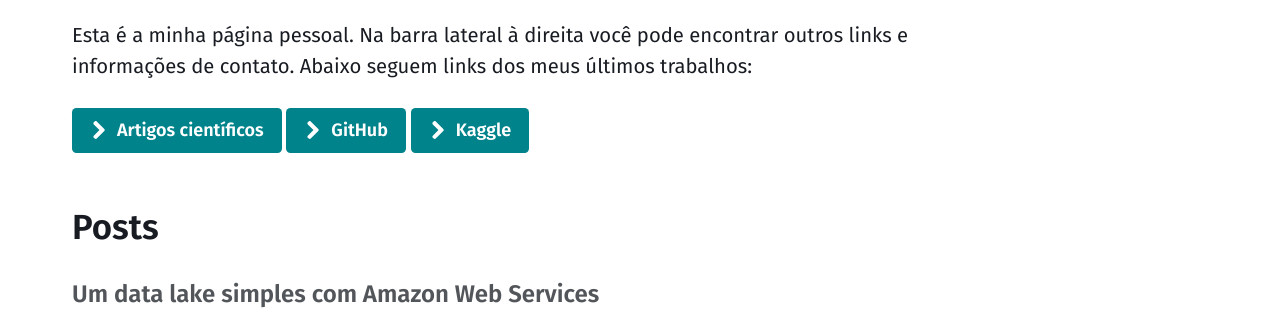
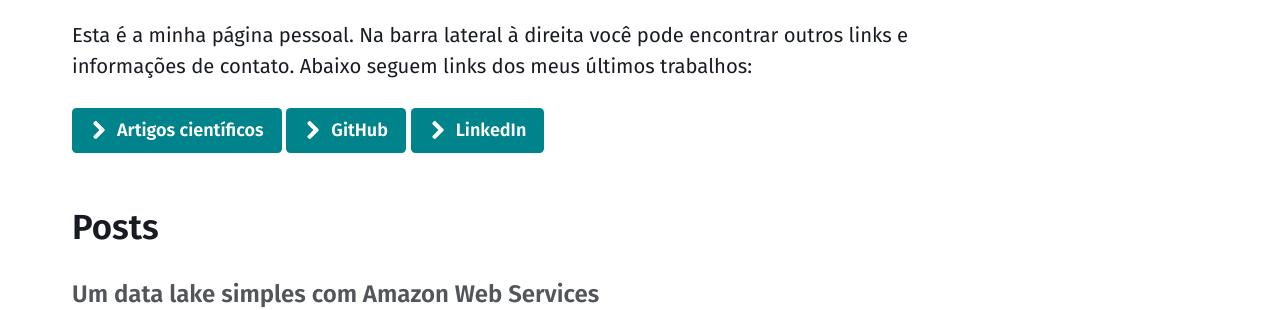
Before and after one commit to angelosalton/angelosalton.github.io, a Jekyll site: the page built from index.html, in a window 1280 px wide and 900 px high, scrolled down 431 px. Shown: the part 141-451 px from the top of the window. Built offline with Jekyll 4.4.1, drawn with Linux system fonts in a browser that asks for light colours; the list of posts is cut into pages by our own code; comment, search, counter and statistics services are not loaded; a style sheet for code colours, icons or effects is not loaded.

Commit message:
Fixed link

```diff
--- a/index.html
+++ b/index.html
@@ -15,7 +15,7 @@
   - label: "GitHub"
     icon: arrow-right
     url: "https://github.com/angelosalton"
-  - label: "Kaggle"
+  - label: "LinkedIn"
     icon: arrow-right
-    url: "https://www.kaggle.com/angelosalton"
+    url: "https://www.linkedin.com/in/angelo-salton"
 ---
```
